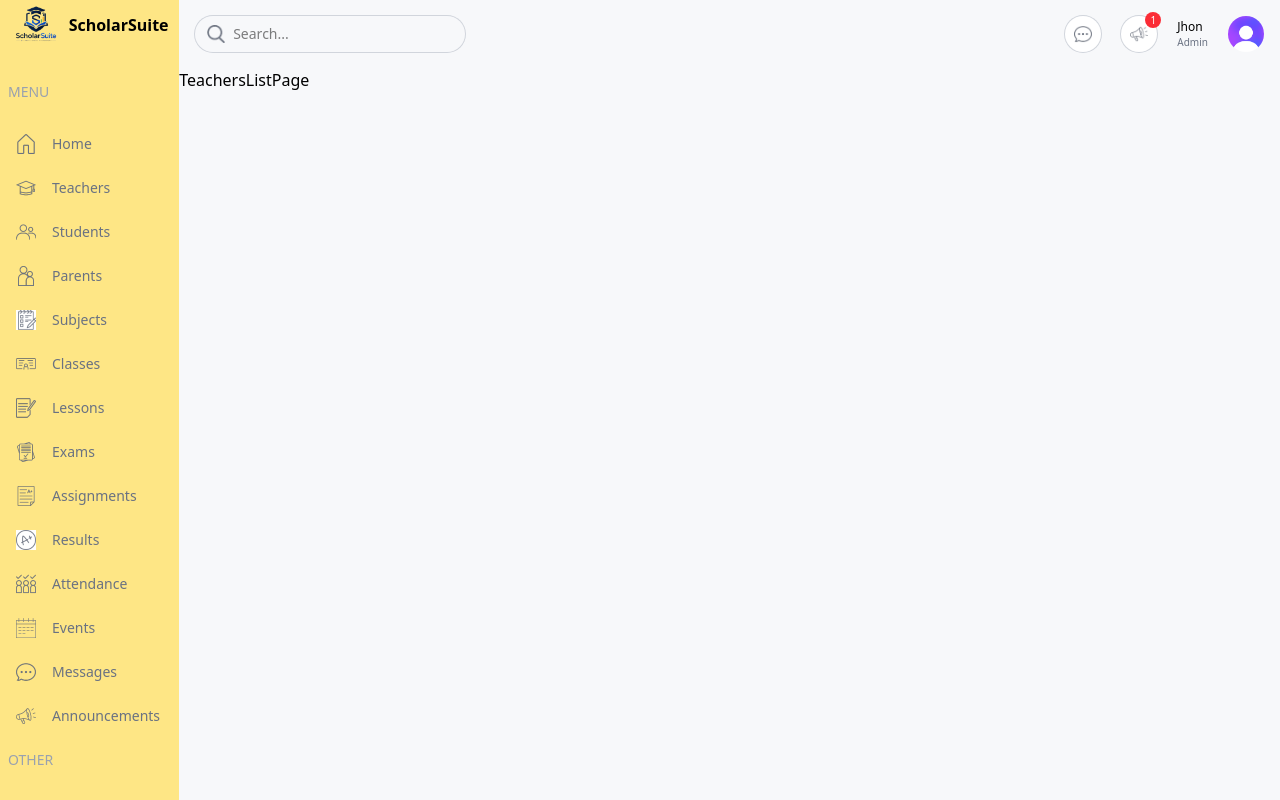
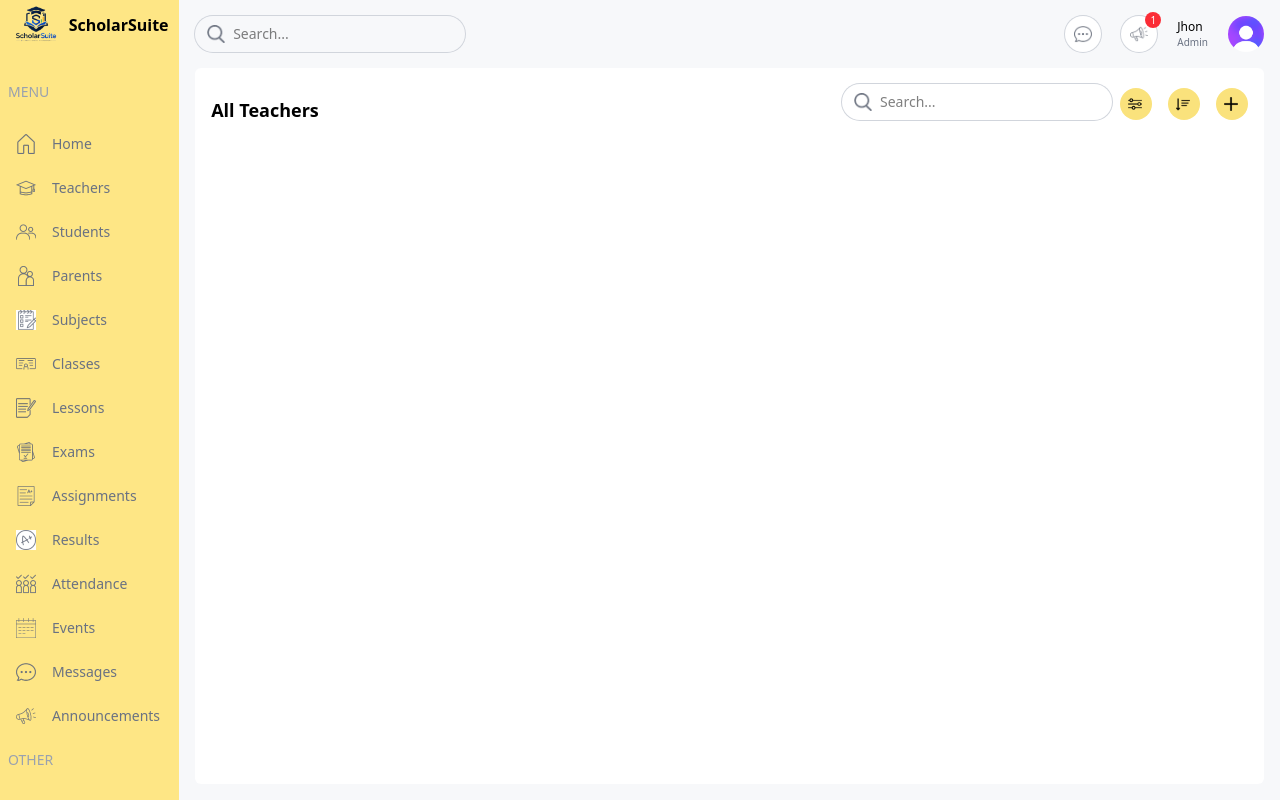
Before and after one commit to maufdev09/school_dashboard, a Next.js app: page /list/teachers in a window 1280 px wide. Built offline with nearby package versions, Linux system fonts and the light colour scheme.

Commit message:
feat: implement TeachersListPage with search functionality and pagination component

```diff
--- a/app/(dashboard)/list/teachers/page.tsx
+++ b/app/(dashboard)/list/teachers/page.tsx
@@ -1,7 +1,36 @@
+import Tablesearch from "@/app/components/Tablesearch";
+import Image from "next/image";
 import React from "react";
 
 const TeachersListPage = () => {
-  return <div>TeachersListPage</div>;
+  return (
+    <div className="bg-white p-4 rounded-md m-4 flex-1 mt-0">
+      {/* top */}
+      <div className=" flex items-center justify-between mb-4">
+        <h1 className="hidden md:block text-lg font-semibold">All Teachers</h1>
+
+        <div className=" flex flex-col md:flex-row items-center  w-full md:w-auto  mb-4 gap-2">
+          <Tablesearch />
+          <div className="flex items-center gap-4 self-end">
+            <button className=" w-8 h-8  items-center  justify-center  bg-lamaYellow p-2 rounded-full">
+              <Image src="/filter.png" alt="add" width={14} height={14} />
+            </button>
+            <button className=" w-8 h-8  items-center  justify-center  bg-lamaYellow p-2 rounded-full">
+              <Image src="/sort.png" alt="add" width={14} height={14} />
+            </button>
+            <button className=" w-8 h-8  items-center  justify-center  bg-lamaYellow p-2 rounded-full">
+              <Image src="/plus.png" alt="add" width={14} height={14} />
+            </button>
+          </div>
+        </div>
+      </div>
+
+      {/* list */}
+      <div className="classNmae"></div>
+      {/* pagination */}
+      <div className="classNmae"></div>
+    </div>
+  );
 };
 
 export default TeachersListPage;
--- /dev/null
+++ b/app/components/Pagination.tsx
@@ -0,0 +1 @@
+rafc;
--- /dev/null
+++ b/app/components/Tablesearch.tsx
@@ -0,0 +1,24 @@
+import Image from "next/image";
+import React from "react";
+
+const Tablesearch = () => {
+  return (
+    <div className="w-full md:w-auto flex items-center gap-2 text-xs rounded-full ring-1 ring-gray-300 px-3 py-2">
+      <Image src="/search.png" alt="Search" width={18} height={18} />
+
+      <input
+        type="text"
+        placeholder="Search..."
+        className="
+              w-full
+              md:w-[220px]
+              bg-transparent
+              outline-none
+              text-sm
+            "
+      />
+    </div>
+  );
+};
+
+export default Tablesearch;
```
